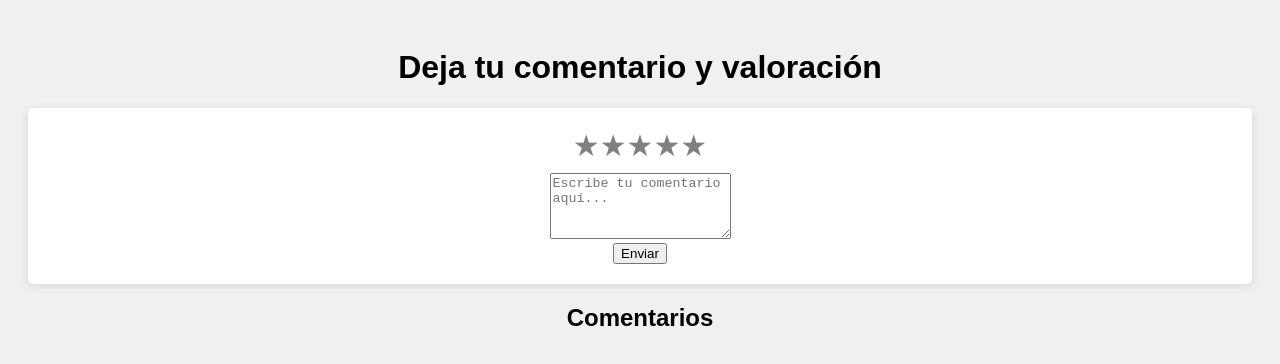
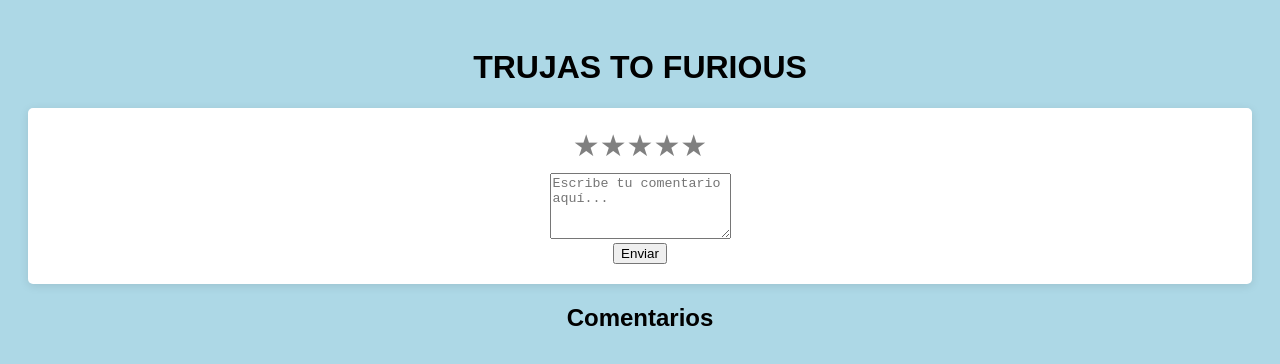
Before and after one commit to Mtrucaz/Trujas, a plain HTML site: page index.html in a window 1280 px wide. Drawn offline with Linux system fonts and the light colour scheme.

Commit message:
Update index.html

```diff
--- a/index.html
+++ b/index.html
@@ -6,7 +6,7 @@
     <title>Comentarios y Valoraciones</title>
     <style>
         body {
-            background-color: #f0f0f0; /* Fondo gris claro */
+            background-color: #add8e6; /* Fondo azul claro */
             font-family: Arial, sans-serif;
             padding: 20px;
             text-align: center;
@@ -34,7 +34,7 @@
     </style>
 </head>
 <body>
-    <h1>Deja tu comentario y valoración</h1>
+    <h1>TRUJAS TO FURIOUS</h1> <!-- Título agregado -->
 
     <div class="comment-box">
         <div class="stars" id="star-rating">
```
